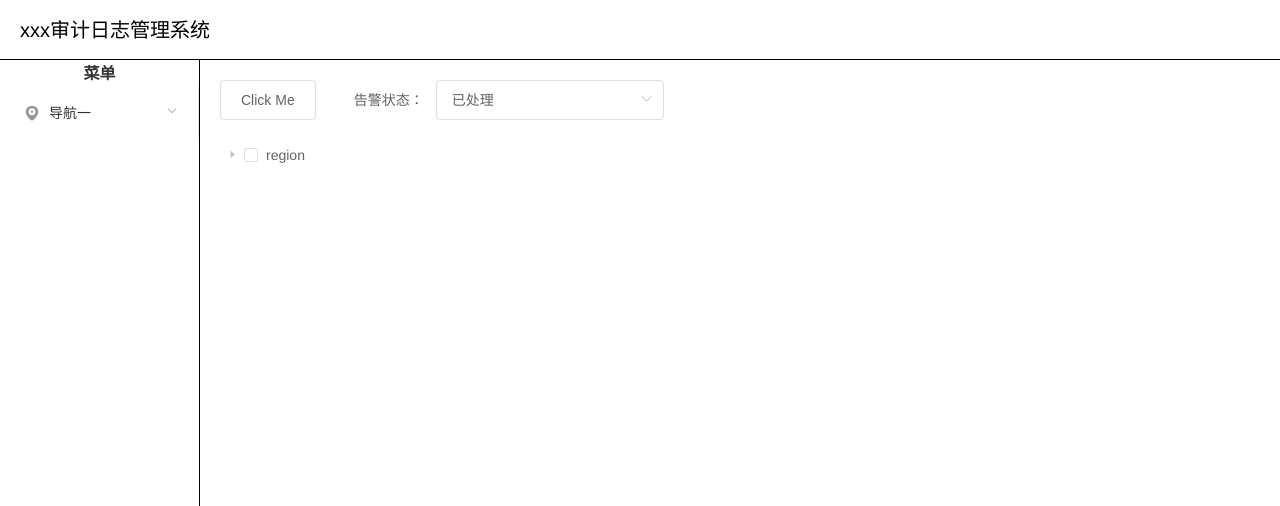
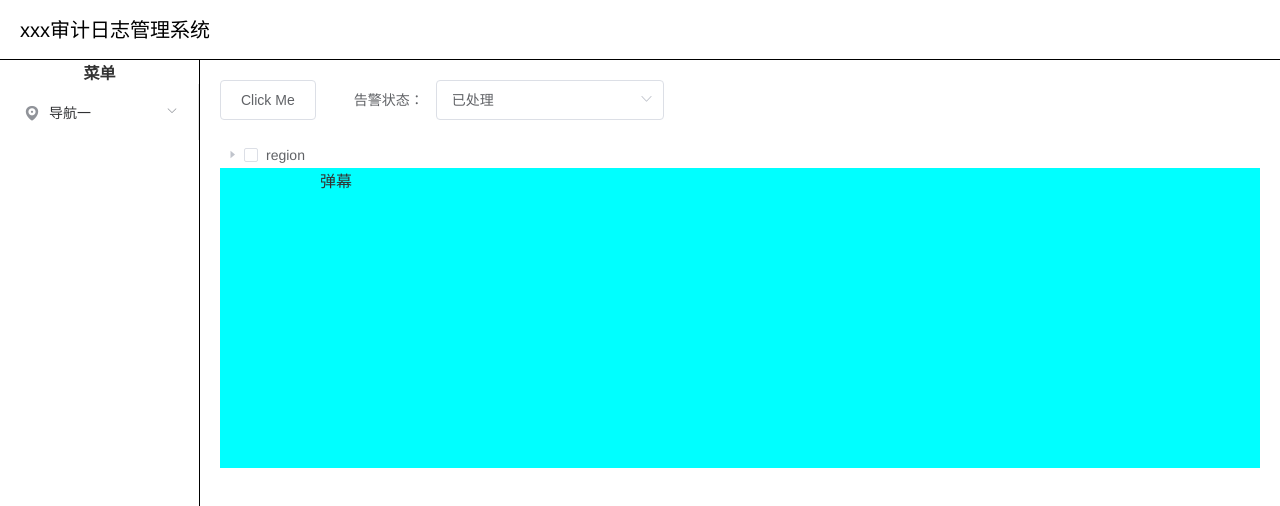
Before and after one commit to wangxichun11/sys_vue, a Vue app: page /#/pluginunit in a window 1280 px wide. Shown: the top 506 px of the page. Built offline with nearby package versions, Linux system fonts and the light colour scheme; sample sign-in values are in the browser's storage.

Commit message:
代码提交修改

```diff
--- a/src/views/About.vue
+++ b/src/views/About.vue
@@ -135,15 +135,14 @@
 }
 </style>
 <script>
-import echarts from "echarts"
+import echarts from "echarts";
 import "echarts-liquidfill/src/liquidFill.js"; //在这里引入
 export default {
   name: "about",
   data() {
     return {};
   },
-  created() {
-  },
+  created() {},
   mounted() {
     this.drawChart();
     this.echartsOne();
@@ -372,7 +371,7 @@ export default {
           {
             type: "liquidFill",
             radius: "80%",
-            data: [0.12, 0.12],
+            data: [0.5, 0.5, 0.5, 0.5],
             backgroundStyle: {
               borderWidth: 5,
               borderColor: "rgb(255,0,255,0.9)",
@@ -380,7 +379,7 @@ export default {
             },
             label: {
               normal: {
-                formatter: (0.12 * 100).toFixed(2) + "%",
+                formatter: (0.5 * 100).toFixed(2) + "%",
                 textStyle: {
                   fontSize: 50
                 }
--- a/src/views/PlugInUnit.vue
+++ b/src/views/PlugInUnit.vue
@@ -29,6 +29,9 @@
       </transition>
     </div>-->
     <el-tree :props="props" :load="loadNode" lazy show-checkbox></el-tree>
+    <div class="box">
+      <p v-bind:style="{left:Num+'px',top:0}">弹幕</p>
+    </div>
   </div>
 </template>
 <style lang="less" scoped>
@@ -42,6 +45,16 @@
   padding: 40px 20px;
   box-sizing: border-box;
   margin-right: 20px;
+}
+.box {
+  width: 100%;
+  height: 300px;
+  background-color: aqua;
+  position: relative;
+  overflow: hidden;
+  & > p {
+    position: absolute;
+  }
 }
 </style>
 
@@ -59,18 +72,26 @@ export default {
       // selectArr: [],
       disabled: false,
       selected: "PROCESSED",
+      Num: 0,
       props: {
         label: "name",
         children: "zones",
-        isLeaf: "leaf",
-      },
+        isLeaf: "leaf"
+      }
     };
   },
   components: {
-    onSelect,
+    onSelect
   },
-  created() {},
+  created() {
+    this.move();
+  },
   methods: {
+    move() {
+      setInterval(() => {
+        this.Num += 10;
+      }, 500);
+    },
     toggle() {
       // this.watchSelect = !this.watchSelect;
       this.prealarmStatus = "";
@@ -102,18 +123,17 @@ export default {
       const data = [
         {
           name: "leaf",
-          zones:true,
-          leaf: true,
+          zones: true,
+          leaf: true
         },
         {
-          name: "zone",
-
-        },
+          name: "zone"
+        }
       ];
 
       resolve(data);
       // }, 500);
-    },
-  },
+    }
+  }
 };
 </script>
```
